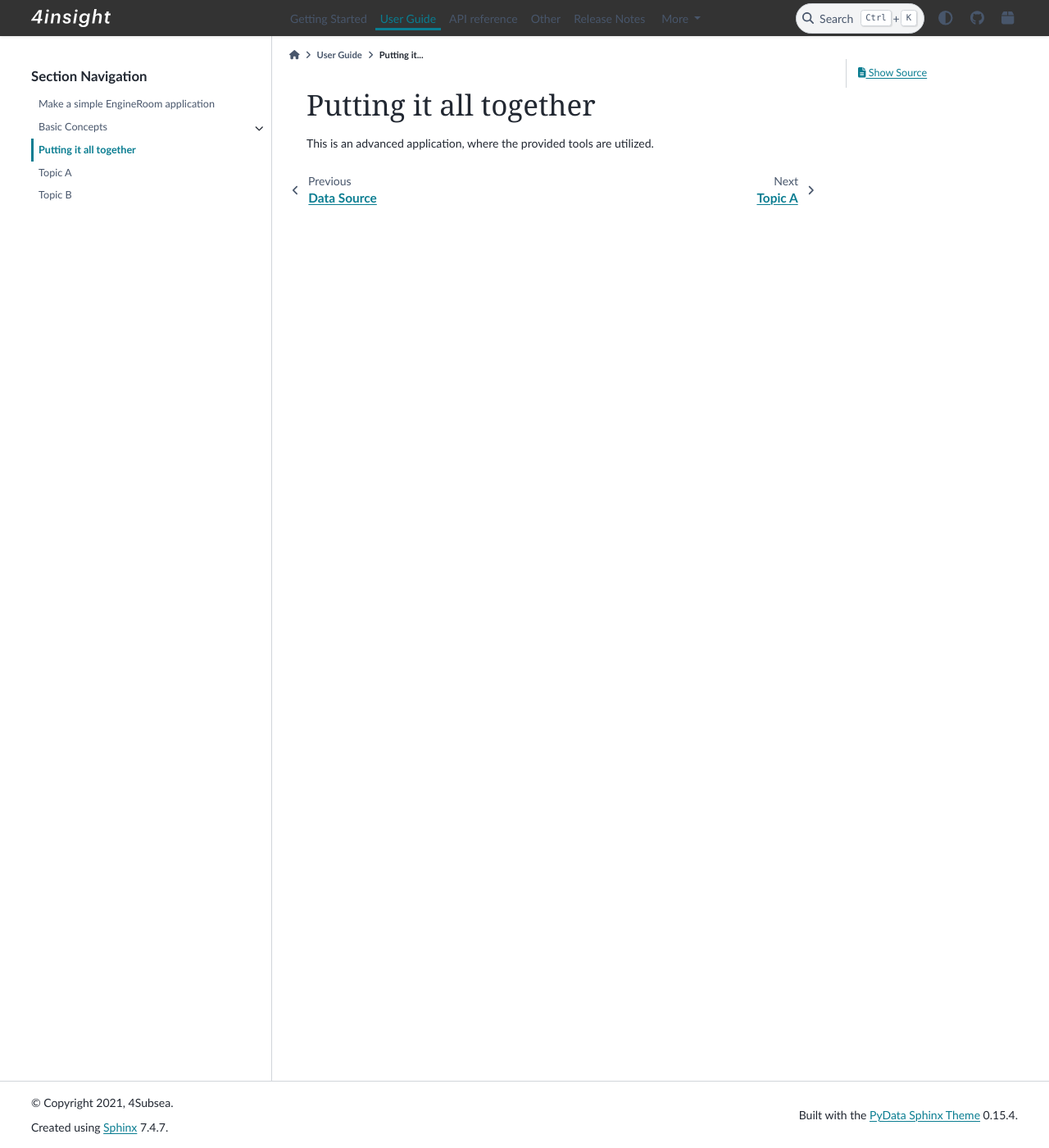
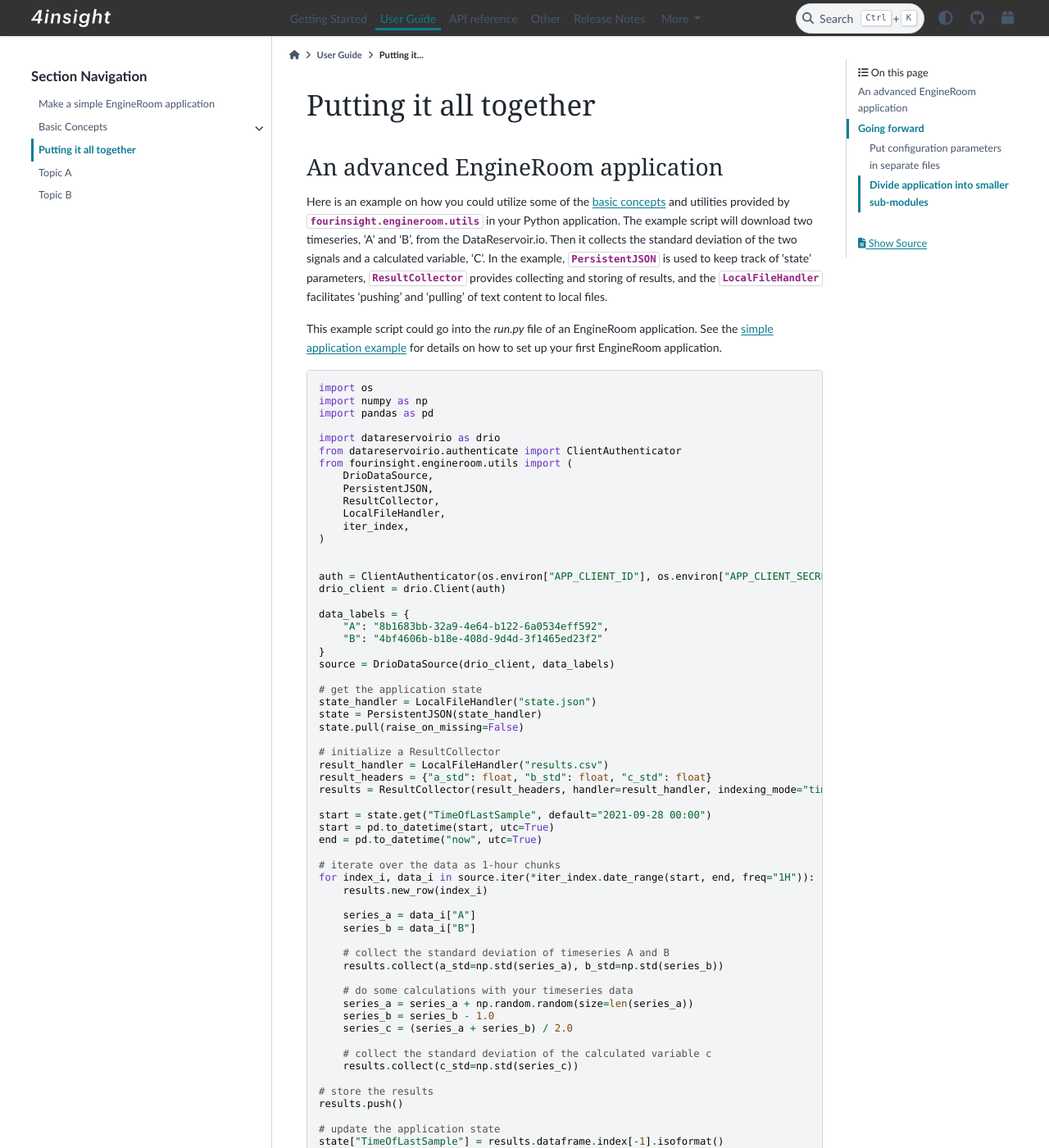
Before and after one commit to 4Subsea/fourinsight-engineroom-utils-python, a Sphinx documentation site: the page built from docs/user_guide/advanced_app.rst, in a window 1280 px wide and 1400 px high. Shown: the whole window at 82% size. Built offline with Sphinx 7.4.7 and the PyData theme 0.15.4, drawn with Linux system fonts in a browser that asks for light colours; some of the changed text lies outside the part shown.

Commit message:
doc: more documentation

```diff
--- a/docs/user_guide/advanced_app.rst
+++ b/docs/user_guide/advanced_app.rst
@@ -1,4 +1,121 @@
 Putting it all together
 =======================
 
+An advanced EngineRoom application
+----------------------------------
+
+Here is an example on how you could utilize some of the :ref:`basic concepts<basic-concepts>`
+and utilities provided by :mod:`fourinsight.engineroom.utils` in your Python application.
+The example script will download two timeseries, 'A' and 'B', from the DataReservoir.io.
+Then it collects the standard deviation of the two signals and a calculated variable, 'C'.
+In the example, :class:`PersistentJSON` is used to keep track of 'state' parameters,
+:mod:`ResultCollector` provides collecting and storing of results, and the
+:mod:`LocalFileHandler` facilitates 'pushing' and 'pulling' of text content to local files.
+
+This example script could go into the `run.py` file of an EngineRoom application.
+See the :ref:`simple application example<simple-application>` for details on how to set up your first EngineRoom application.
+
+.. code-block:: python
+
+    import os
+    import numpy as np
+    import pandas as pd
+
+    import datareservoirio as drio
+    from datareservoirio.authenticate import ClientAuthenticator
+    from fourinsight.engineroom.utils import (
+        DrioDataSource,
+        PersistentJSON,
+        ResultCollector,
+        LocalFileHandler,
+        iter_index,
+    )
+
+
+    auth = ClientAuthenticator(os.environ["APP_CLIENT_ID"], os.environ["APP_CLIENT_SECRET"])
+    drio_client = drio.Client(auth)
+
+    data_labels = {
+        "A": "8b1683bb-32a9-4e64-b122-6a0534eff592",
+        "B": "4bf4606b-b18e-408d-9d4d-3f1465ed23f2"
+    }
+    source = DrioDataSource(drio_client, data_labels)
+
+    # get the application state
+    state_handler = LocalFileHandler("state.json")
+    state = PersistentJSON(state_handler)
+    state.pull(raise_on_missing=False)
+
+    # initialize a ResultCollector
+    result_handler = LocalFileHandler("results.csv")
+    result_headers = {"a_std": float, "b_std": float, "c_std": float}
+    results = ResultCollector(result_headers, handler=result_handler, indexing_mode="timestamp")
+
+    start = state.get("TimeOfLastSample", default="2021-09-28 00:00")
+    start = pd.to_datetime(start, utc=True)
+    end = pd.to_datetime("now", utc=True)
+
+    # iterate over the data as 1-hour chunks
+    for index_i, data_i in source.iter(*iter_index.date_range(start, end, freq="1H")):
+        results.new_row(index_i)
+
+        series_a = data_i["A"]
+        series_b = data_i["B"]
+
+        # collect the standard deviation of timeseries A and B
+        results.collect(a_std=np.std(series_a), b_std=np.std(series_b))
+
+        # do some calculations with your timeseries data
+        series_a = series_a + np.random.random(size=len(series_a))
+        series_b = series_b - 1.0
+        series_c = (series_a + series_b) / 2.0
+
+        # collect the standard deviation of the calculated variable c
+        results.collect(c_std=np.std(series_c))
+
+    # store the results
+    results.push()
+
+    # update the application state
+    state["TimeOfLastSample"] = results.dataframe.index[-1].isoformat()
+    state.push()
+
+Store secret parameters as environment variables
+................................................
+
+Store secret parameters as environment variables in EngineRoom.
+
+
+
+Going forward
+-------------
+
 This is an advanced application, where the provided tools are utilized.
+
+::
+
+    advanced_example_app/
+    ├── README.md
+    └── src/
+        ├── .config/
+        │   ├── data.json
+        │   └── general.json
+        ├── app/
+        │   ├── __init__.py
+        │   ├── module_a.py
+        │   └── module_b.py
+        ├── run.py
+        └── requirements.txt
+
+Put configuration parameters in separate files
+..............................................
+
+It is good practice to separate the application code and configuration parameters.
+This ensures overview and easy altering of the configuration parameters.
+
+
+Divide application into smaller sub-modules
+...........................................
+
+For more complex application, it can be useful to separate the application into
+sub modules.
--- a/docs/user_guide/basic_concepts/index.rst
+++ b/docs/user_guide/basic_concepts/index.rst
@@ -1,3 +1,5 @@
+.. _basic-concepts:
+
 Basic Concepts
 ==============
 These are some basic concepts.
--- a/docs/user_guide/basic_concepts/state.rst
+++ b/docs/user_guide/basic_concepts/state.rst
@@ -20,7 +20,7 @@ Values can be updated,
 
 .. code-block:: python
 
-    new_state = {"state parameter #1": 0, "State parameter #2": "some value"}
+    new_state = {"state parameter #1": 0, "state parameter #2": "some text value"}
     state.update(new_state)
 
 And retrieved,
--- a/docs/user_guide/simple_app.rst
+++ b/docs/user_guide/simple_app.rst
@@ -1,3 +1,5 @@
+.. _simple-application:
+
 Make a simple EngineRoom application
 ====================================
 
```
Also changed, not shown: docs/user_guide/basic_concepts/collect_results.rst (+1 -10 lines), docs/user_guide/basic_concepts/data_source.rst (+6 -2 lines).
